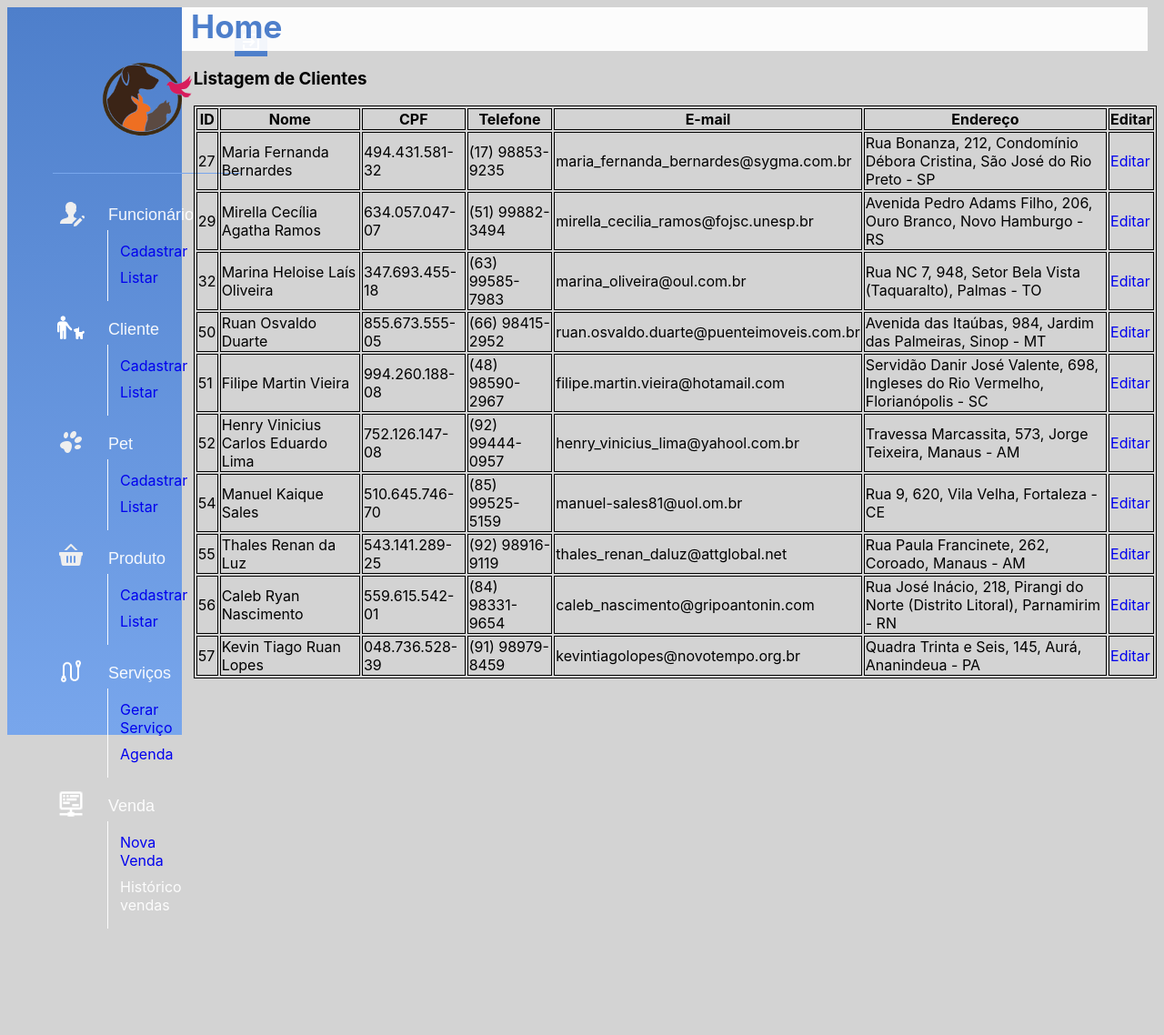
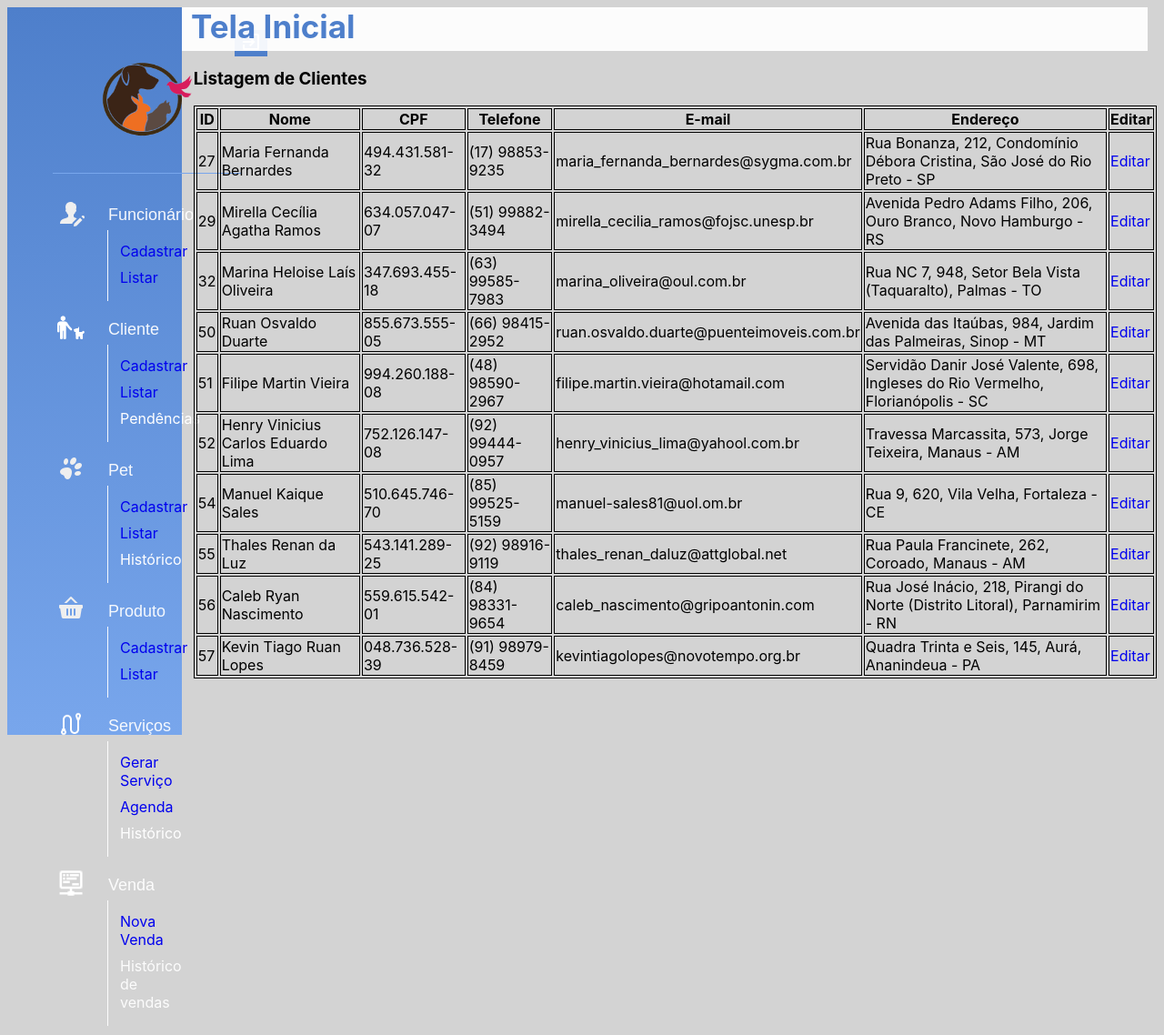
Before and after one commit to antoniovini47/PetPlanet, a Django app: page /listarClientes/ in a window 1280 px wide. Shown: the whole page at 91% size. Before the commit the page ends 1021 px from the top, so only its background shows below. Run offline with Django 5.2, Linux system fonts and the light colour scheme; data comes from the database, SQL or seed files in the repository.

Commit message:
Update navBar.html
melhorias na estrutura.

```diff
--- a/projetoPetPlanet/appPetPlanet/templates/navBar.html
+++ b/projetoPetPlanet/appPetPlanet/templates/navBar.html
@@ -49,6 +49,9 @@
                 <div class = 'subitem' id="list-cli">
                   <a href="{% url 'listarClientes' %}">Listar</a>
                 </div>
+                <div class = 'subitem' id="pend-cli">
+                  <a href="">Pendências</a>                   <!--Falta o link dela-->
+                </div>
               </div>
             <div class="button-and-icon">
               <img class="icons" id="logo-pet" src="../static/images/logo-pet.png">
@@ -60,6 +63,9 @@
                 </div>
                 <div class = 'subitem' id="list-pet">
                   <a href="{% url 'listarPets' %}">Listar</a>
+                </div>
+                <div class = 'subitem' id="hist-pet">
+                  <a href="">Histórico</a>                   <!--Falta o link dela-->
                 </div>
               </div>
             <div class="button-and-icon">
@@ -85,6 +91,9 @@
                 <div class = 'subitem' id="agenda">
                   <a href="{% url 'listarAgenda' %}">Agenda</a>
                 </div>
+                <div class = 'subitem' id="hist-serv">
+                  <a href="">Histórico</a>                   <!--Falta o link dela-->
+                </div>
               </div>
             <div class="button-and-icon">
               <img class="icons" id="logo-venda" src="../static/images/logo-venda.png">
@@ -95,7 +104,7 @@
                 <a href="{% url 'novaVenda' %}">Nova Venda</a>
               </div>
               <div class = 'subitem' id="hist-venda">
-                <a>Histórico vendas</a>
+                <a>Histórico de vendas</a>              <!--Falta o link-->
               </div>
             </div>
             </div>
@@ -104,11 +113,13 @@
         </section>
         <section id="section2">
           <div id= "home-wrap">
-            <a id = "home" href="{% url 'home' %}">Home</a>
+            <a id = "home" href="{% url 'home' %}">Tela Inicial</a>
           </div>
-          <div class="conteudo">
-              {% block conteudo %}
-              {% endblock %}
+          <div class="conteudo-wrap">
+            <div class="conteudo">
+                {% block conteudo %}
+                {% endblock %}
+            </div>
           </div>
         </section>
     </div>
```
